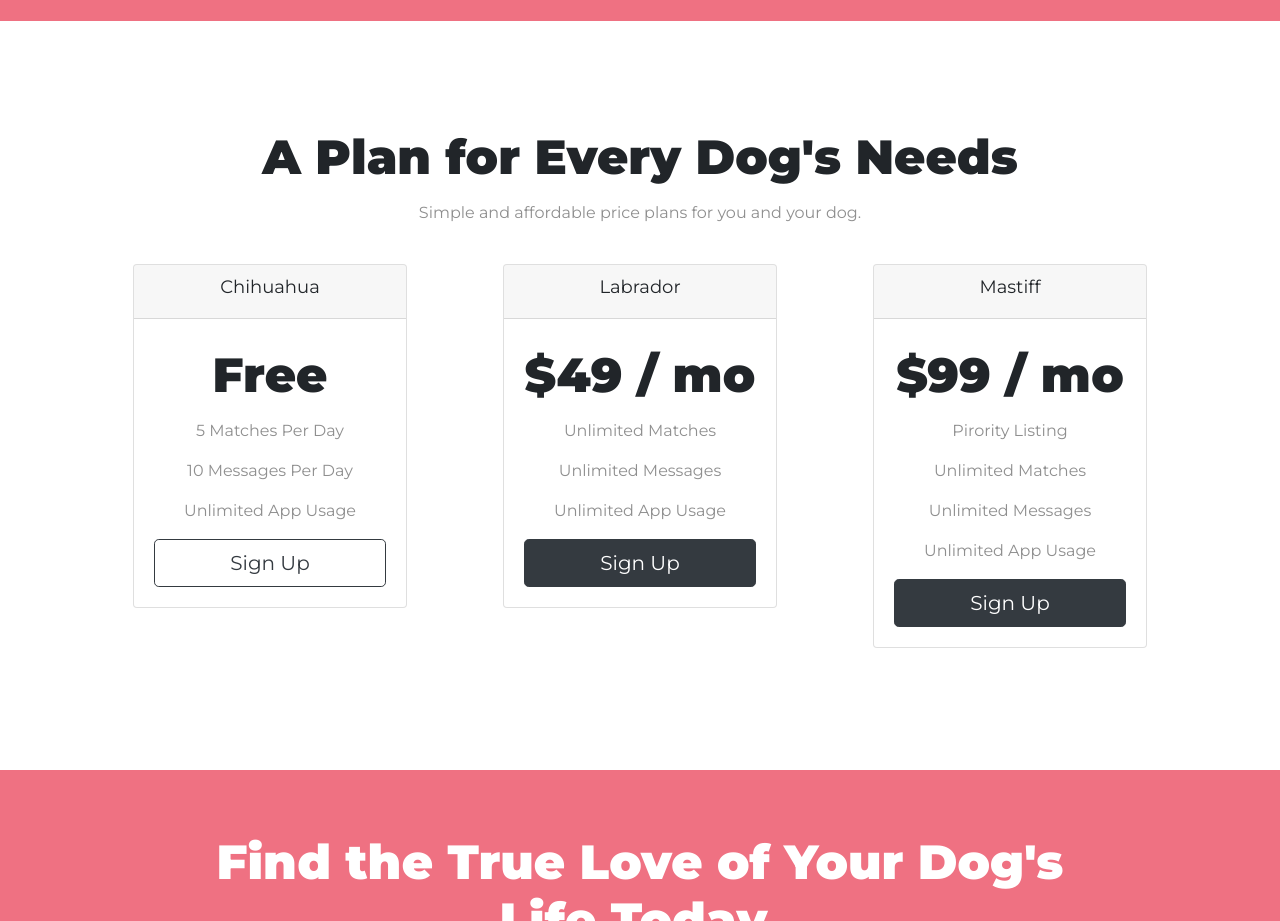
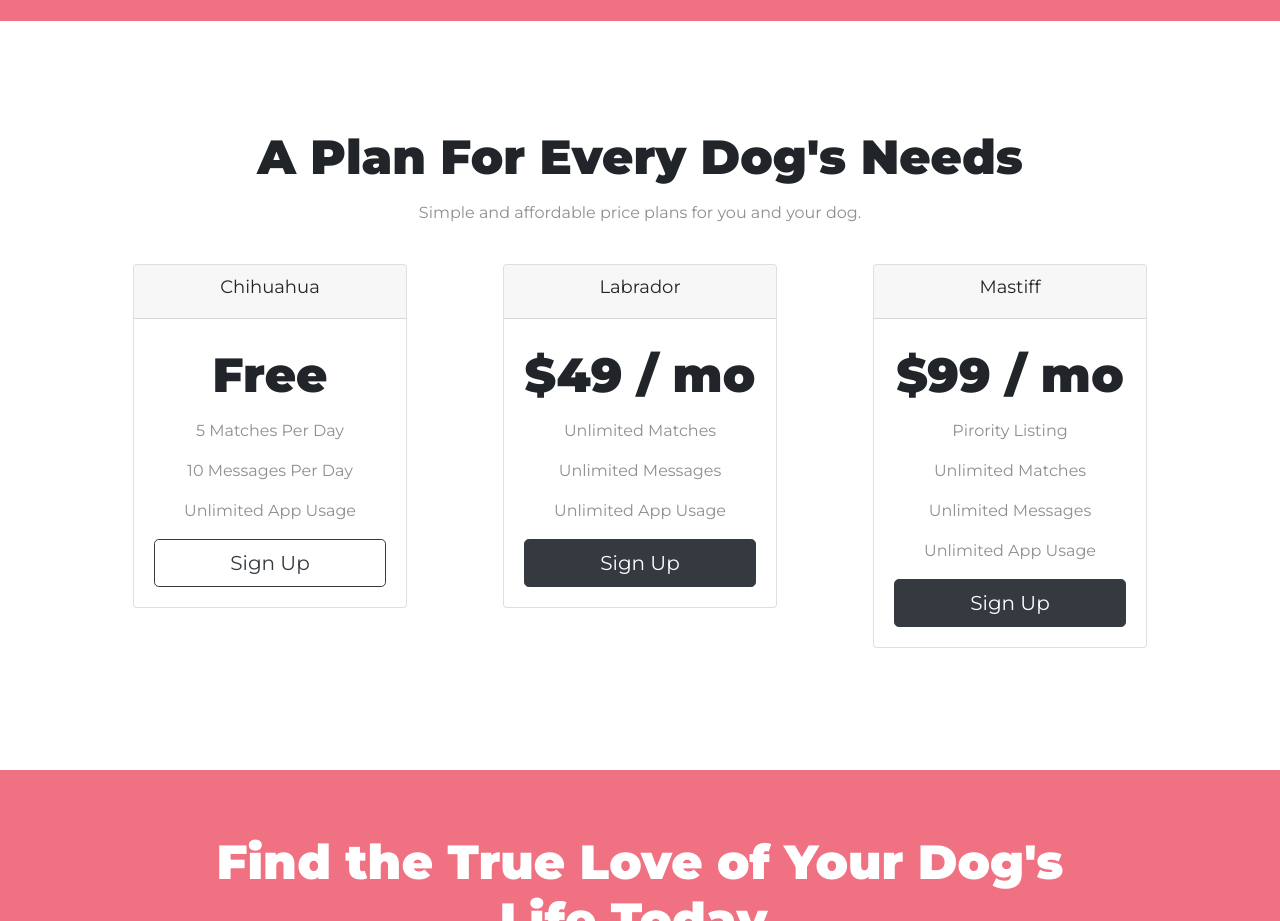
Before and after one commit to markvilly/TinDog-TINDER-REPLICA-FOR-DOGS, a plain HTML site: page index.html in a window 1280 px wide. Shown: the part 1700-2621 px from the top of the page. Drawn offline with nearby package versions, Linux system fonts and the light colour scheme; a web font is replaced by a local one.

Commit message:
Update index.html

```diff
--- a/index.html
+++ b/index.html
@@ -208,7 +208,7 @@
     <!-- Pricing -->
 
     <section id="pricing">
-      <h2>A Plan for Every Dog's Needs</h2>
+      <h2>A Plan For Every Dog's Needs</h2>
       <p>Simple and affordable price plans for you and your dog.</p>
 
       <div class="card-deck">
```
